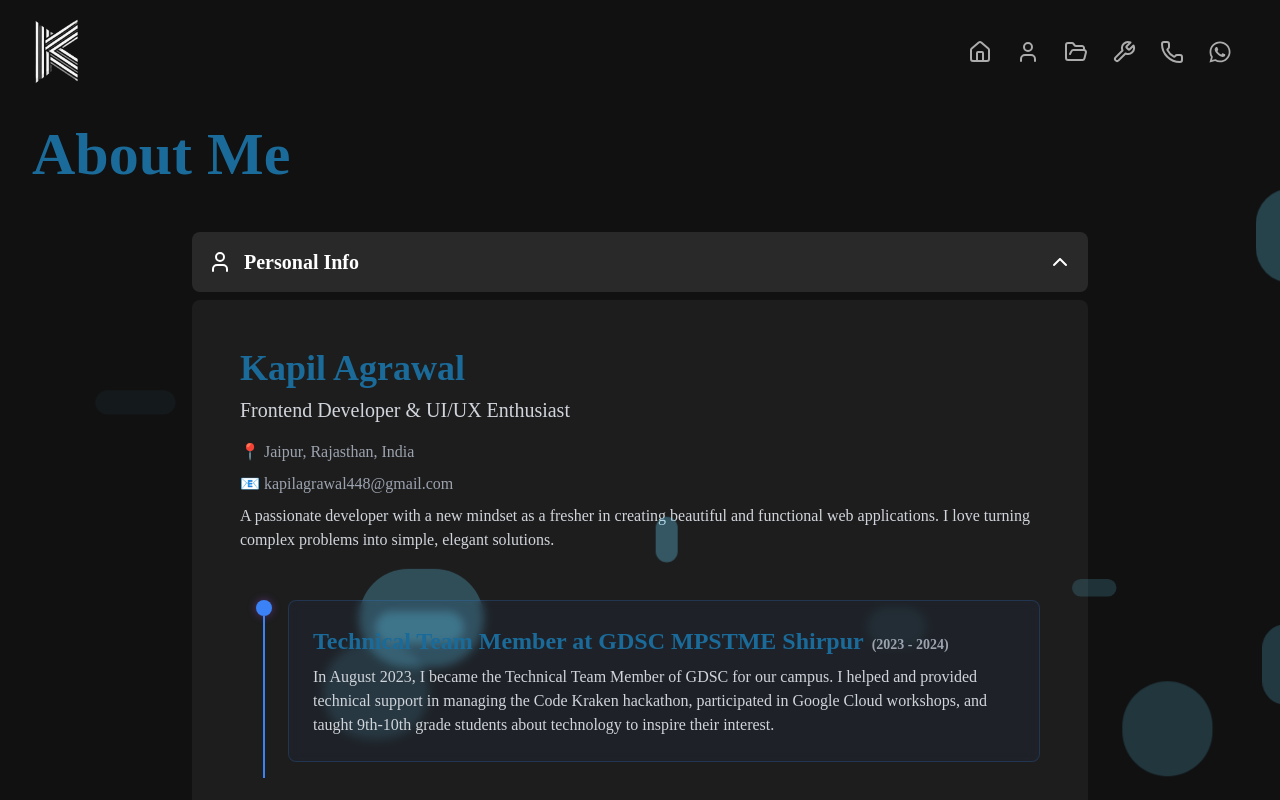
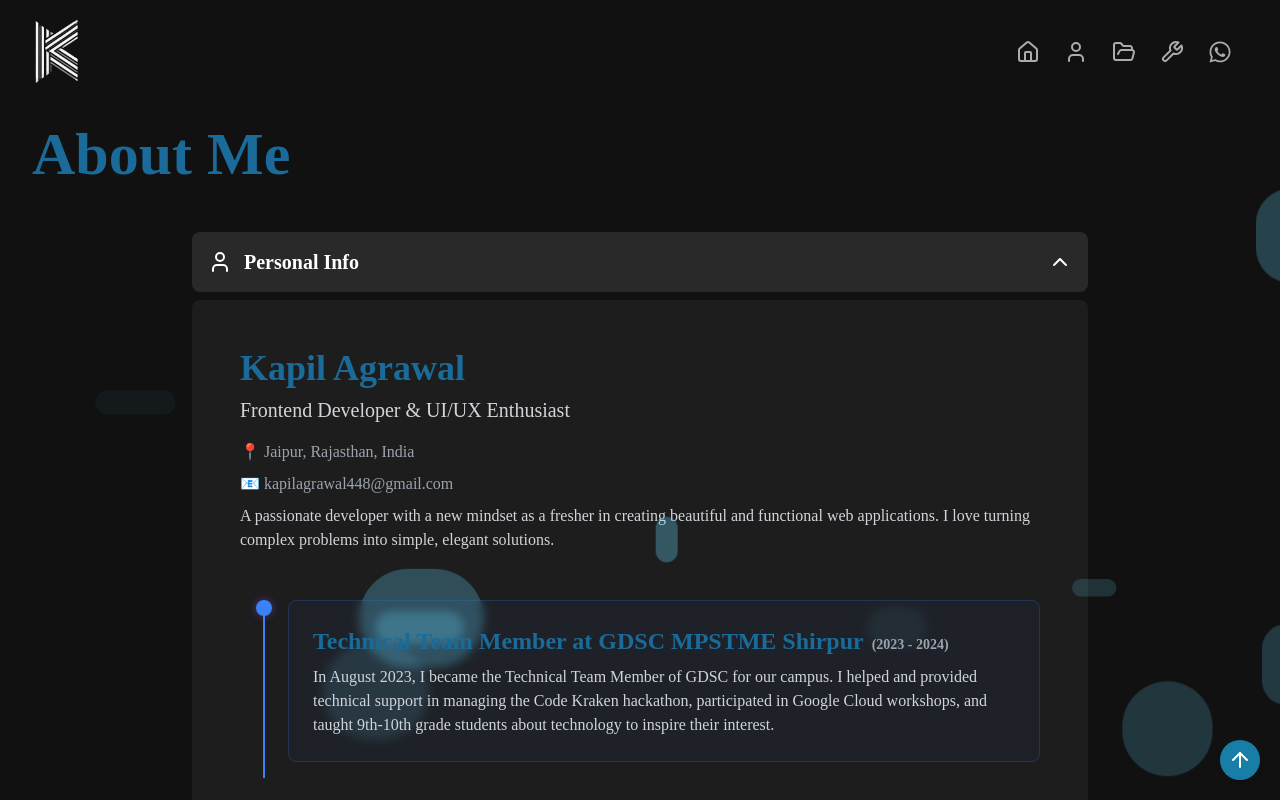
Before and after one commit to KapilAgrawal2005/Portfolio, a React (Vite) app: page /aboutme in a window 1280 px wide. Shown: the top 800 px of the page. Built offline with nearby package versions, Linux system fonts and the light colour scheme.

Commit message:
Changes Updated

```diff
--- a/src/App.jsx
+++ b/src/App.jsx
@@ -5,10 +5,11 @@ import Footer from "./components/Footer";
 import ToolsAndTechnologies from "./components/ToolsTechnology/ToolsAndTechnologies";
 import Home from "./components/Home";
 import ProjectPage from "./components/ProjectPage";
-import FloatingBackground from "./components/About/FloatingBackground";
+import FloatingBackground from "./components/FloatingBackground";
 import AboutMe from "./components/About/AboutMe";
 
 import { createBrowserRouter, RouterProvider } from "react-router-dom";
+import ScrollToTop from "./ScrollToTop";
 
 const router = createBrowserRouter([
   { path: "/", element: <Home /> },
@@ -22,6 +23,7 @@ const App = () => {
     <div className="w-full min-h-screen bg-[#111] text-white font-['Nunito'] overflow-hidden">
       <FloatingBackground />
       <Header />
+      <ScrollToTop />
       <RouterProvider router={router} />
       <Footer />
     </div>
--- /dev/null
+++ b/src/ScrollToTop.jsx
@@ -0,0 +1,22 @@
+"use client";
+
+import { ArrowUp } from "lucide-react";
+
+export default function ScrollToTop() {
+  const scrollToTop = () => {
+    window.scrollTo({
+      top: 0,
+      behavior: "smooth",
+    });
+  };
+
+  return (
+    <button
+      onClick={scrollToTop}
+      className="fixed bottom-5 right-5 p-2 bg-[#187EA7] rounded-full shadow-md hover:bg-gray-100 transition-colors duration-300 z-10"
+      aria-label="Scroll to top"
+    >
+      <ArrowUp className="h-6 w-6 text-[#fff] hover:text-[#000]" />
+    </button>
+  );
+}
--- a/src/components/Header/Header.jsx
+++ b/src/components/Header/Header.jsx
@@ -50,11 +50,11 @@ const Header = () => {
           }
           tooltip="Tools and Technologies"
         />
-        <IconWithTooltip
+        {/* <IconWithTooltip
           icon={<Phone />}
           tooltip="Phone"
           href="tel:7340194848"
-        />
+        /> */}
         <IconWithTooltip
           icon={<FaWhatsapp className="text-2xl" />}
           tooltip="WhatsApp"
```
Also changed, not shown: src/components/FloatingBackground.jsx (renamed from src/components/About/FloatingBackground.jsx).
